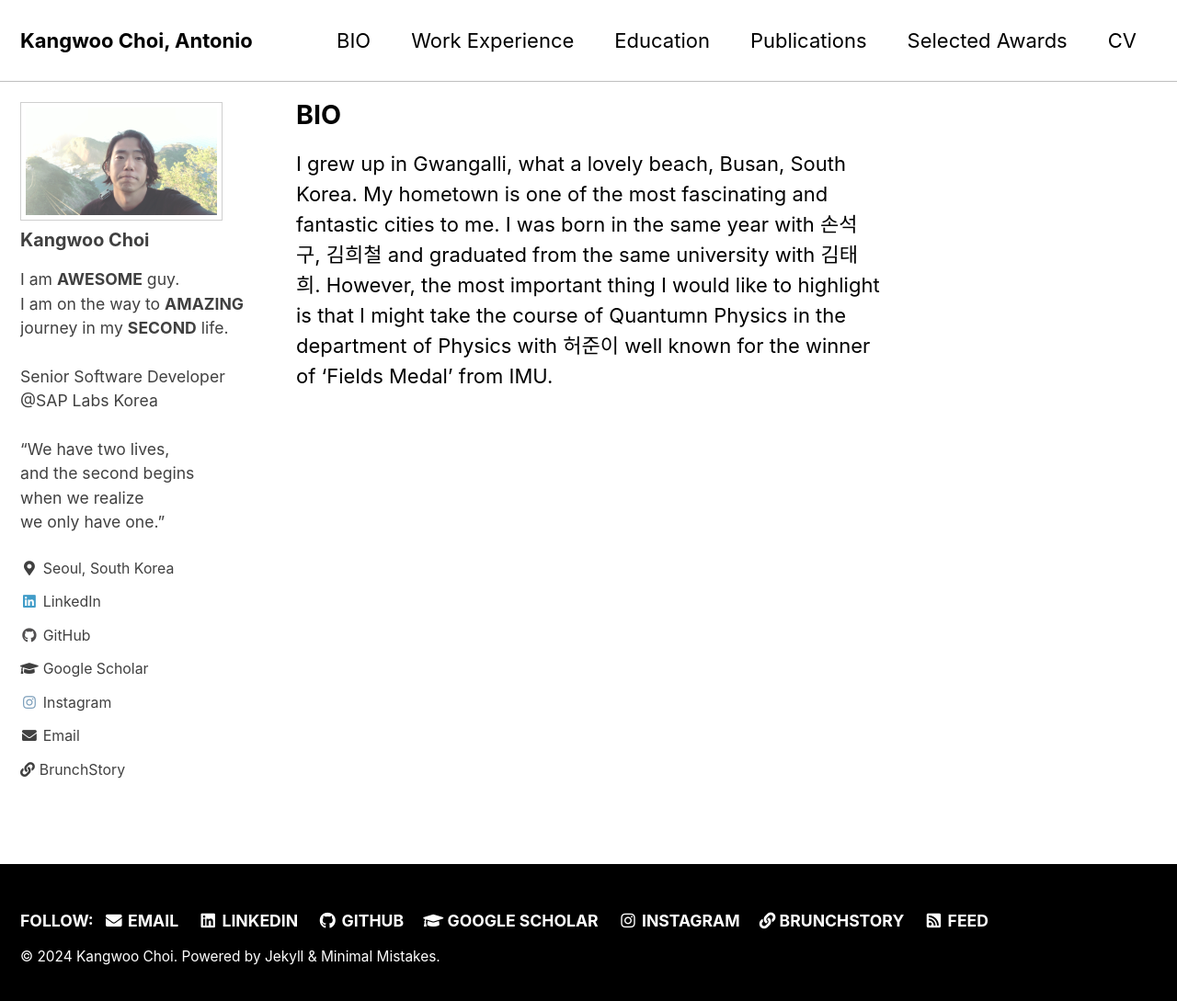
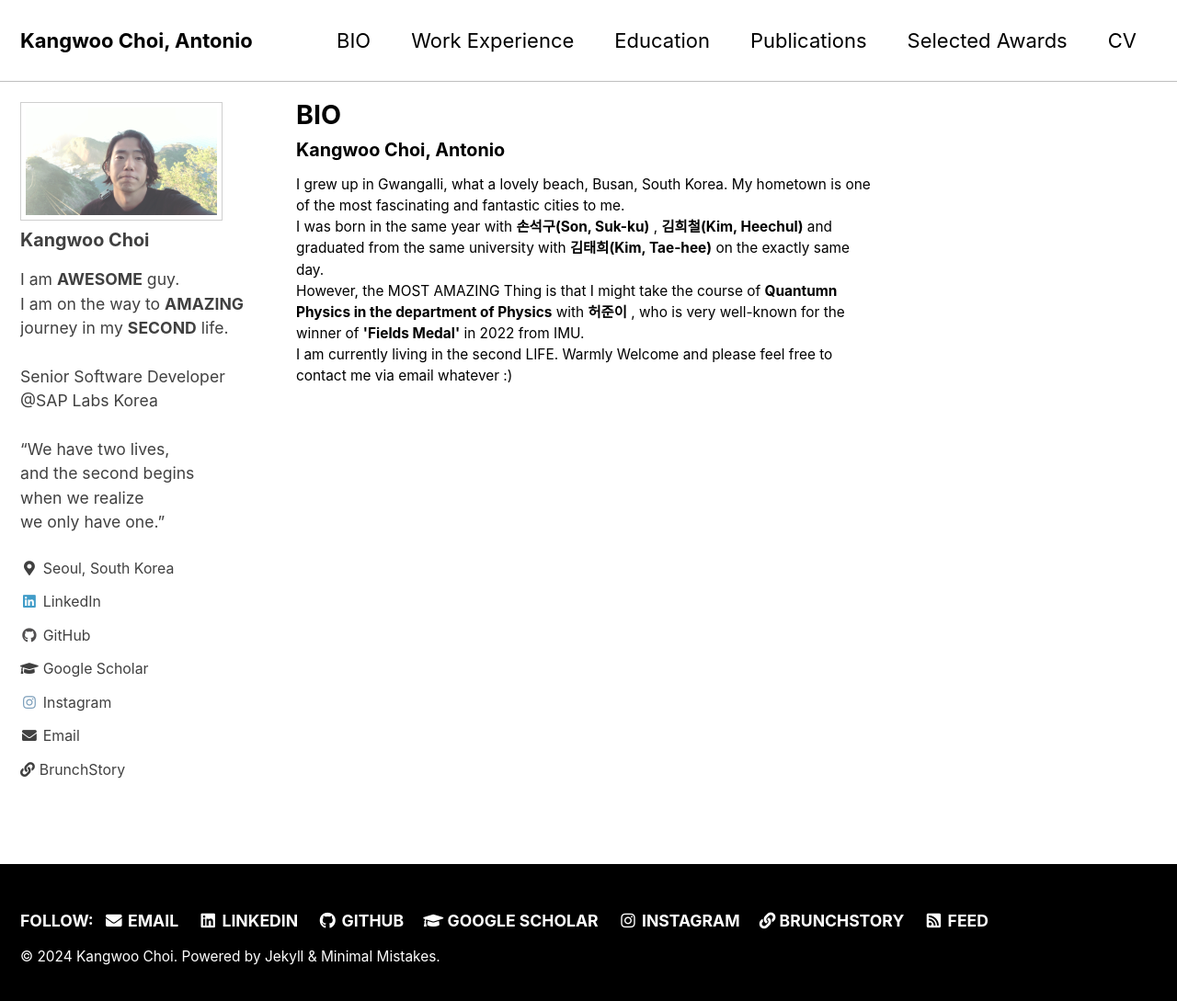
Before and after one commit to KangwooChoi/KangwooChoi.github.io, a Jekyll site: the page built from _pages/bio.md, in a window 1280 px wide and 1096 px high. Shown: the top 1089 px of the window at 92% size. Built offline with Jekyll 4.4.1, drawn with Linux system fonts in a browser that asks for light colours; cached includes are drawn as plain includes.

Commit message:
Update bio.md

```diff
--- a/_pages/bio.md
+++ b/_pages/bio.md
@@ -5,6 +5,21 @@ permalink: /bio/
 author_profile: true
 ---
 
-I grew up in Gwangalli, what a lovely beach, Busan, South Korea. My hometown is one of the most fascinating and fantastic cities to me.
-I was born in the same year with 손석구, 김희철 and graduated from the same university with 김태희.
-However, the most important thing I would like to highlight is that I might take the course of Quantumn Physics in the department of Physics with 허준이 well known for the winner of 'Fields Medal' from IMU.
+<h4 class="page__title" itemprop="headline">Kangwoo Choi, Antonio</h4>
+
+<body>
+<p style="font-size:0.7em;">I grew up in Gwangalli, what a lovely beach, Busan, South Korea. My hometown is one of the most fascinating and fantastic cities to me.<br>
+  I was born in the same year with
+  <a style="text-decoration:none;" href="https://www.imdb.com/name/nm7027783/"><b><font color="black">손석구(Son, Suk-ku)</font></b></a>
+  ,
+  <a style="text-decoration:none;" href="https://www.instagram.com/kimheenim?igsh=emhwNnM2YXJ2aTNp"><b><font color="black">김희철(Kim, Heechul)</font></b></a>
+  and graduated from the same university with
+  <a style="text-decoration:none;" href="https://www.imdb.com/name/nm1454896/"><b><font color="black">김태희(Kim, Tae-hee)</font></b></a>
+  on the exactly same day.<br>
+  However, the MOST AMAZING Thing is that I might take the course of <b>Quantumn Physics in the department of Physics</b> with
+  <a style="text-decoration:none;" href="https://web.math.princeton.edu/~huh/"><b><font color="black">허준이</font></b></a>
+  , who is very well-known for the winner of <b>'Fields Medal'</b> in 2022 from IMU.<br>
+
+  I am currently living in the second LIFE. Warmly Welcome and please feel free to contact me via email whatever :)
+</p>
+</body>
```
